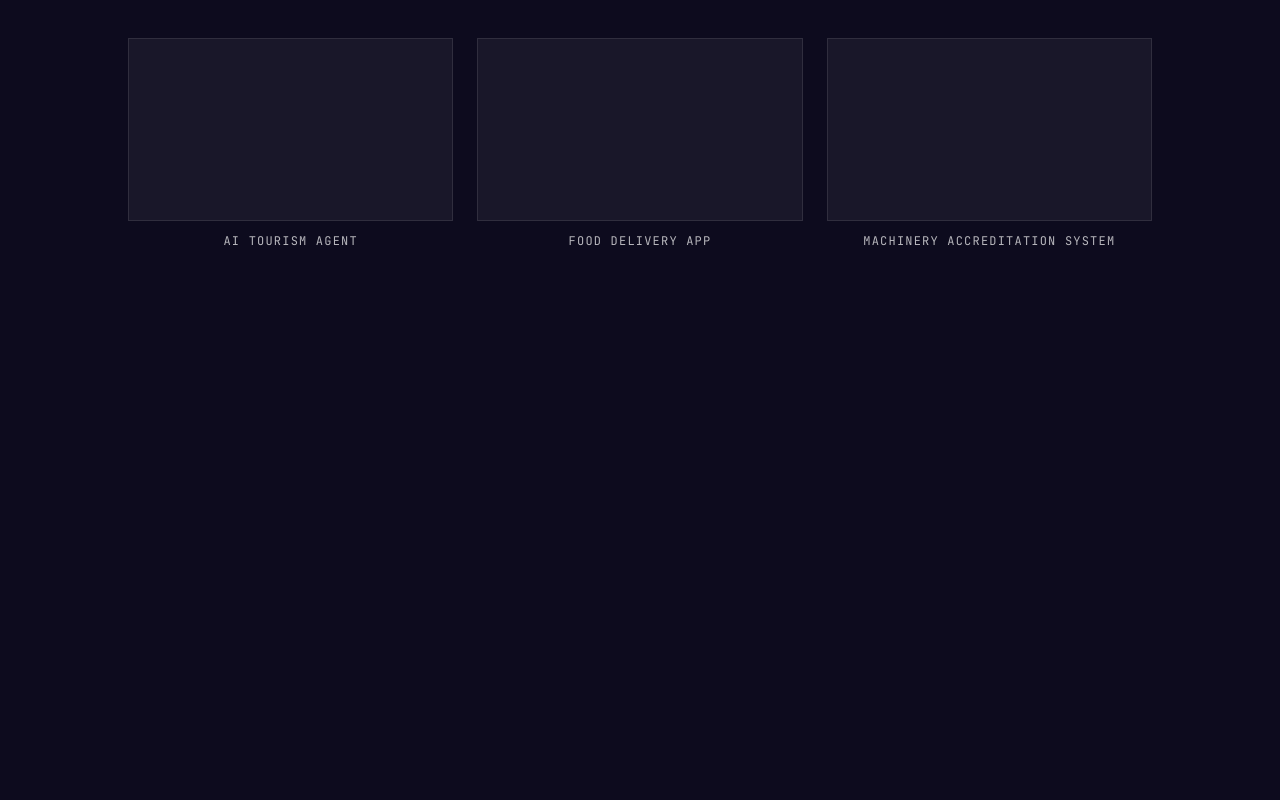
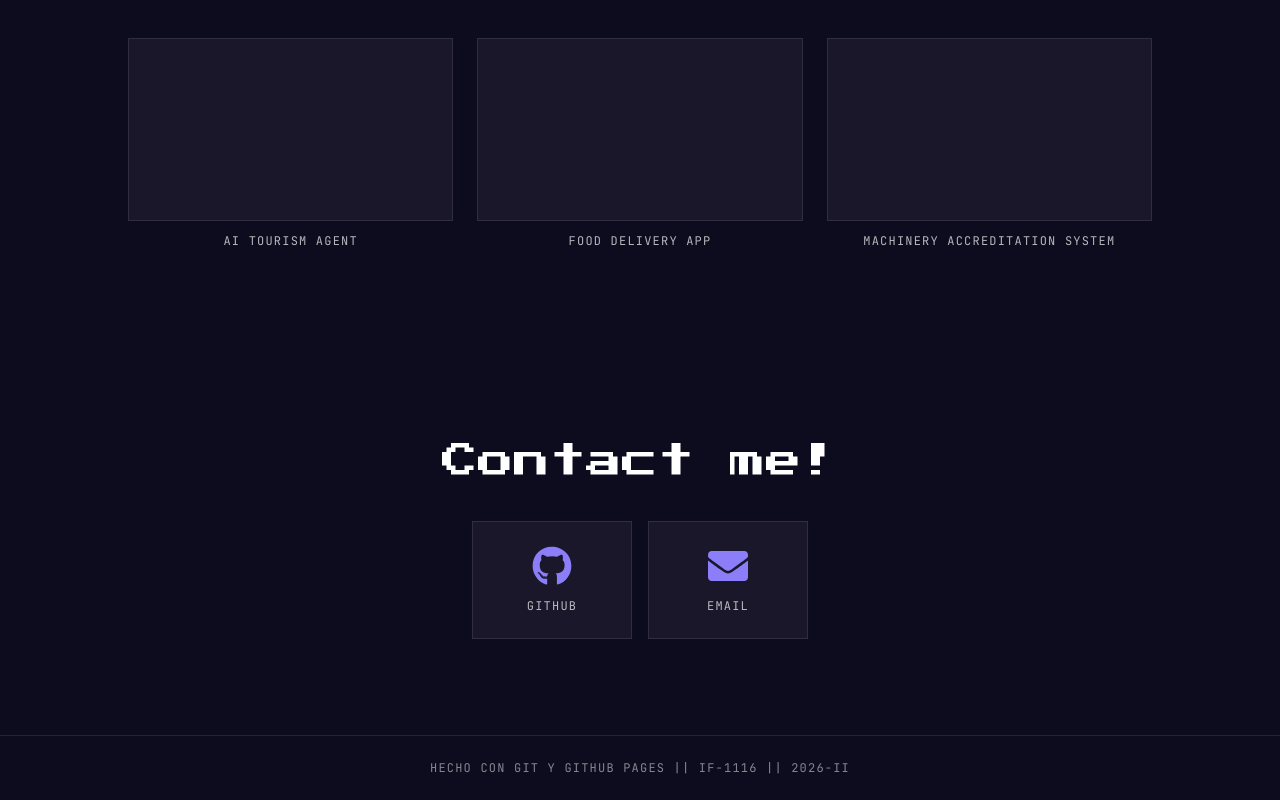
Before and after one commit to julioo19/julioo19.github.io, a React (Vite) app: page / in a window 1280 px wide. Shown: the part 1864-2664 px from the top of the page. Before the commit the page ends 2209 px from the top, so only its background shows below. Built offline with nearby package versions, Linux system fonts and the light colour scheme.

Commit message:
agregar forma de contacto y footer

```diff
--- a/src/App.tsx
+++ b/src/App.tsx
@@ -1,5 +1,7 @@
 import Navbar from "./components/layout/Navbar"
 import About from "./components/sections/About"
+import Contact from "./components/sections/Contact"
+import Footer from "./components/sections/Footer"
 import Hero from "./components/sections/Hero"
 import Projects from "./components/sections/Projects"
 import Skills from "./components/sections/Skills"
@@ -12,6 +14,8 @@ const App = () => {
           <About/>
           <Skills/>
           <Projects/>
+          <Contact/>
+          <Footer/>
         </div>
     </main>
   )
--- /dev/null
+++ b/src/components/sections/Contact.tsx
@@ -0,0 +1,49 @@
+import { FaGithub, FaEnvelope } from 'react-icons/fa';
+
+const contacts = [
+  {
+    name: 'GitHub',
+    icon: FaGithub,
+    href: 'https://github.com/julioo19', // TODO: reemplazar con tu link real de GitHub
+  },
+  {
+    name: 'Email',
+    icon: FaEnvelope,
+    href: 'mailto:202020468@urp.edu.pe', // TODO: reemplazar con tu correo institucional
+  },
+];
+
+const Contact = () => {
+  return (
+    <section
+      id="contact"
+      className="flex flex-col items-center justify-center px-6 py-24 text-center"
+    >
+      {/* Subtitulo */}
+      <h2 className="font-pixel text-2xl text-white sm:text-3xl md:text-4xl">
+        Contact me!
+      </h2>
+
+      {/* Cajas de contacto */}
+      <ul className="mt-10 flex flex-col items-center gap-4 md:flex-row">
+        {contacts.map(({ name, icon: Icon, href }) => (
+          <li key={name}>
+            <a
+              href={href}
+              target='_blank'
+              rel="noopener noreferrer"
+              className="group flex w-40 flex-col items-center justify-center gap-3 border border-white/10 bg-white/5 py-6 transition-colors duration-200 hover:border-accent"
+            >
+              <Icon className="h-10 w-10 text-accent transition-colors duration-200 group-hover:text-white" />
+              <span className="font-mono text-xs uppercase tracking-widest text-white/70">
+                {name}
+              </span>
+            </a>
+          </li>
+        ))}
+      </ul>
+    </section>
+  );
+};
+
+export default Contact;
--- /dev/null
+++ b/src/components/sections/Footer.tsx
@@ -0,0 +1,11 @@
+const Footer = () => {
+  return (
+    <footer className="flex justify-center border-t border-white/10 px-6 py-6">
+      <p className="font-mono text-xs uppercase tracking-widest text-white/50">
+        Hecho con Git y GitHub Pages || IF-1116 || 2026-II
+      </p>
+    </footer>
+  );
+};
+
+export default Footer;
```
